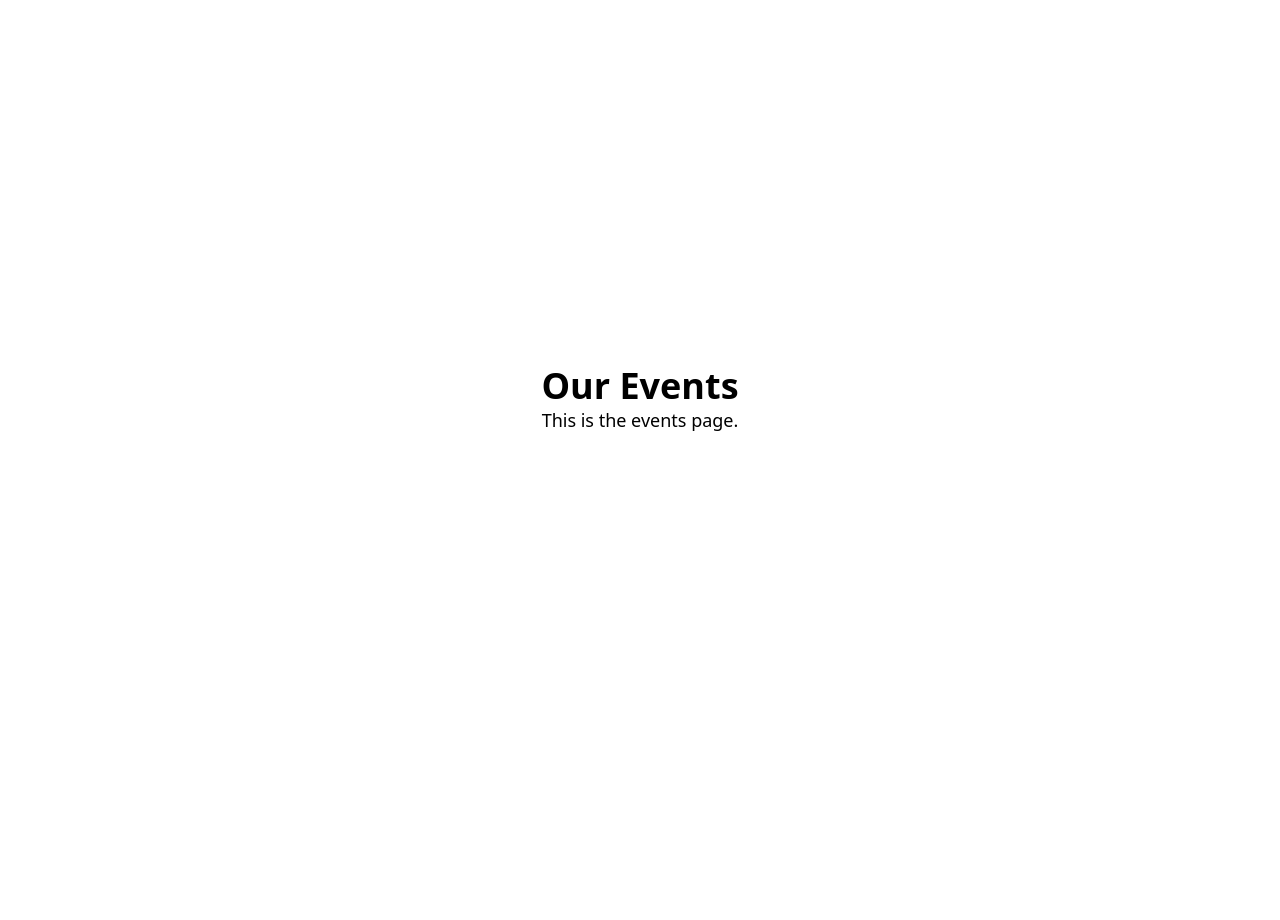
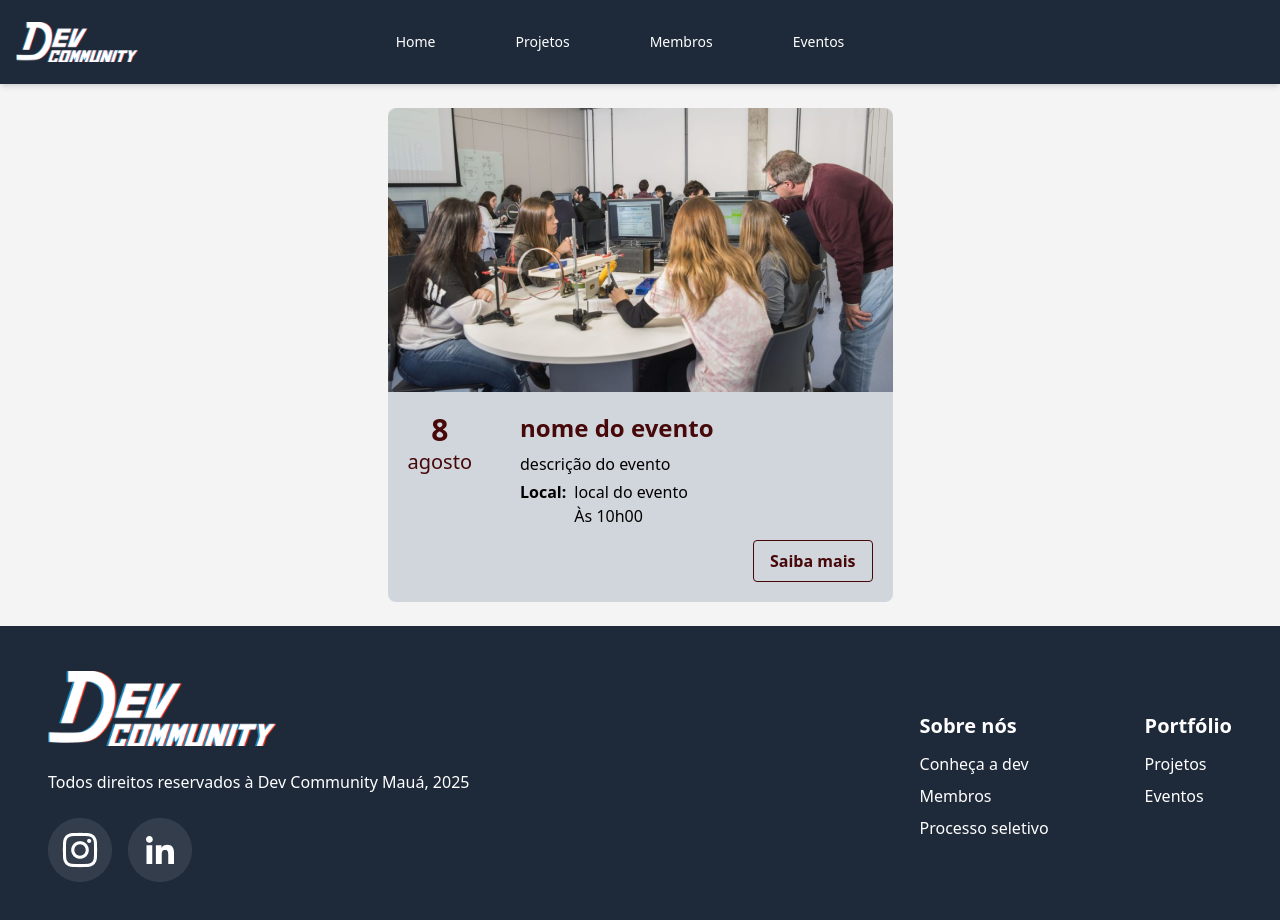
Before and after one commit to Maua-Dev/portfolio_front, a React (Vite) app: page /events in a window 1280 px wide. Shown: the top 920 px of the page. Before the commit the page ends 800 px from the top, so only its background shows below. Built offline with nearby package versions, Linux system fonts and the light colour scheme.

Commit message:
feat: create next event card

```diff
--- /dev/null
+++ b/src/components/nextEventCard.tsx
@@ -0,0 +1,47 @@
+type NextEventCardProps = {
+  image: string;
+  name: string;
+  day: number;
+  month: string;
+  description: string;
+  place: string;
+  time: string;
+};
+
+export default function NextEventCard({
+  image,
+  name,
+  day,
+  month,
+  description,
+  place,
+  time,
+}: NextEventCardProps) {
+  return (
+    <div className="flex flex-col gap-0 rounded-lg bg-gray-300">
+      <img src={image} />
+      <div className="p-5 flex flex-row gap-12 h-full">
+        <div className="flex flex-col text-center text-xl text-red-950">
+          <p className="text-3xl font-bold">{day}</p>
+          <p>{month}</p>
+        </div>
+        <div className="flex-1 flex-col">
+          <p className="text-2xl font-bold text-red-950 mb-2">{name}</p>
+          <p className="mb-1">{description}</p>
+          <div className="flex flex-row gap-2 mb-3">
+            <p className="font-bold">Local:</p>
+            <div className="flex flex-col">
+              <p>{place}</p>
+              <p>Às {time}</p>
+            </div>
+          </div>
+          <div className="flex flex-row-reverse">
+            <button className="bg-transparent hover:bg-red-950 text-red-950 font-semibold hover:text-white py-2 px-4 border border-red-950 hover:border-transparent rounded">
+              Saiba mais
+            </button>
+          </div>
+        </div>
+      </div>
+    </div>
+  );
+}
--- a/src/pages/events.tsx
+++ b/src/pages/events.tsx
@@ -1,8 +1,15 @@
+import Navbar from "../components/navbar";
+import Footer from "../components/footer";
+import NextEventCard from "../components/nextEventCard";
+
 export default function Events() {
   return (
-    <div className="flex w-full h-[100vh] justify-center flex-col items-center">
-      <h1 className="text-4xl font-bold">Our Events</h1>
-      <p className="text-lg">This is the events page.</p>
+    <div className="bg-coolWhite flex flex-col min-h-screen">
+      <Navbar />
+      <div className="flex flex-col justify-center items-center p-6">
+        <NextEventCard image="src/assets/eventplaceholder1.png" name="nome do evento" day={8} month="agosto" description="descrição do evento" place="local do evento" time="10h00"/>
+      </div>
+      <Footer />
     </div>
   );
 }
```
Also changed, not shown: src/assets/eventplaceholder1.png (added).
